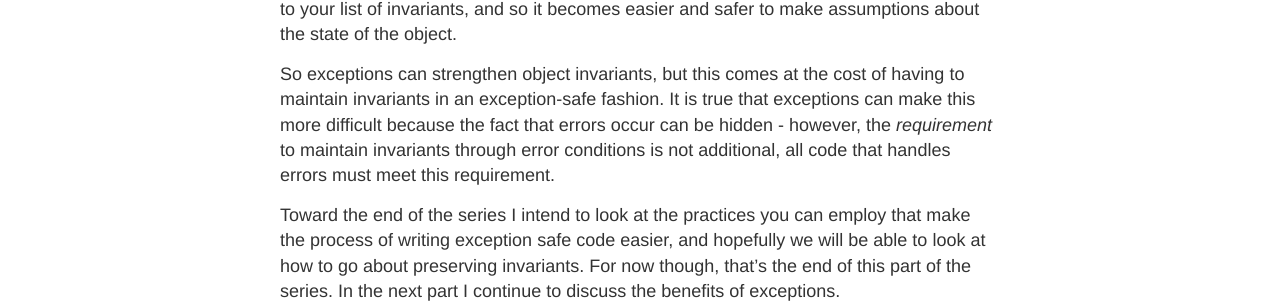
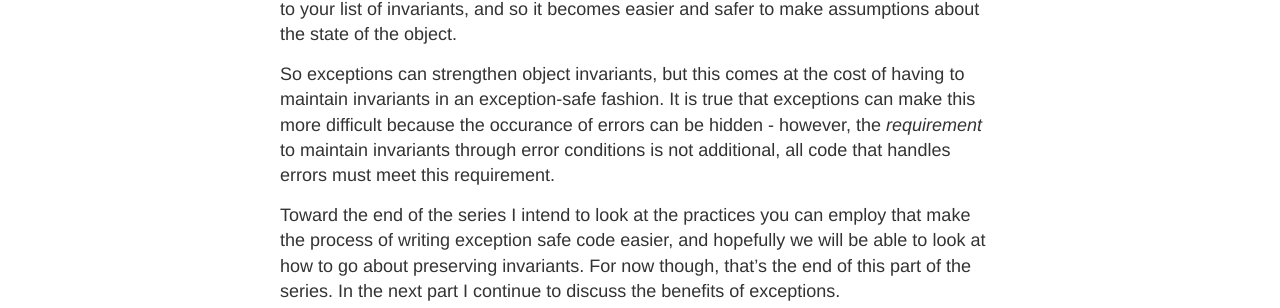
Before and after one commit to adambowen/adambowen.github.io, a Jekyll site: the page built from _posts/2016-09-29-Exceptions-Part-4.md, in a window 1280 px wide and 900 px high, scrolled down 1772 px. Shown: the part 196-504 px from the top of the window. Built offline with Jekyll 4.4.1, drawn with Linux system fonts in a browser that asks for light colours; comment, search, counter and statistics services are not loaded.

Commit message:
post(exceptions): make a sentence in part 4 a bit easier to parse

```diff
--- a/_posts/2016-09-29-Exceptions-Part-4.md
+++ b/_posts/2016-09-29-Exceptions-Part-4.md
@@ -77,8 +77,8 @@ so it becomes easier and safer to make assumptions about the state of the object
 
 So exceptions can strengthen object invariants, but this comes at the cost of
 having to maintain invariants in an exception-safe fashion.
-It is true that exceptions can make this more difficult because the fact that
-errors occur can be hidden - however, the _requirement_ to maintain invariants
+It is true that exceptions can make this more difficult because the occurance
+of errors can be hidden - however, the _requirement_ to maintain invariants
 through error conditions is not additional, all code that handles errors must
 meet this requirement.
 
```
